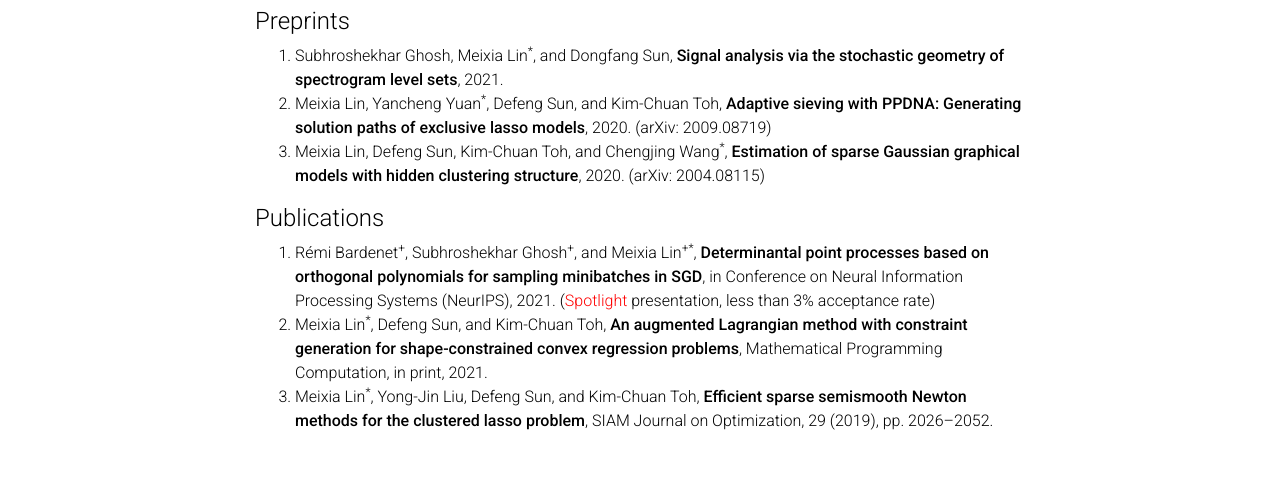
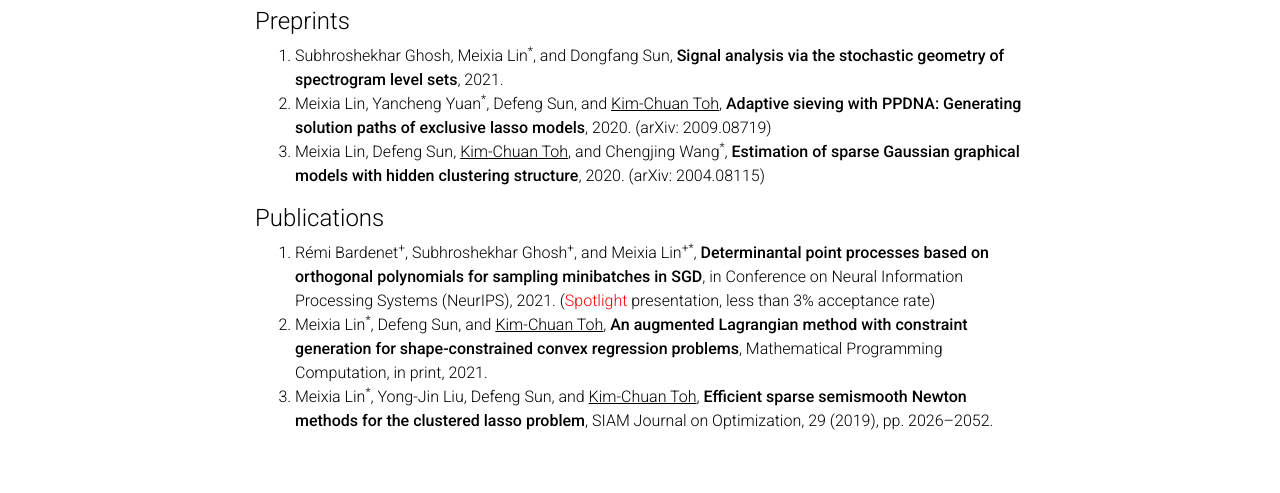
Before and after one commit to linmeixia/linmeixia.github.io, a Jekyll site: the page built from _pages/publications.md, in a window 1280 px wide. Shown: the part 217-710 px from the top of the page. Built offline with Jekyll 4.4.1, drawn with Linux system fonts in a browser that asks for light colours; nearby versions of some CDN libraries; comment, search, counter and statistics services are not loaded; a style sheet for code colours, icons or effects is not loaded.

Commit message:
Update publications.md

```diff
--- a/_pages/publications.md
+++ b/_pages/publications.md
@@ -12,13 +12,13 @@
 <h4>Preprints</h4>
 
 1. Subhroshekhar Ghosh, Meixia Lin<sup>*</sup>, and Dongfang Sun, <strong>Signal analysis via the stochastic geometry of spectrogram level sets</strong>, 2021.
-2. Meixia Lin, Yancheng Yuan<sup>*</sup>, Defeng Sun, and Kim-Chuan Toh, <strong>Adaptive sieving with PPDNA: Generating solution paths of exclusive lasso models</strong>, 2020. (arXiv: 2009.08719)
-3. Meixia Lin, Defeng Sun, Kim-Chuan Toh, and Chengjing Wang<sup>*</sup>, <strong>Estimation of sparse Gaussian graphical models with hidden clustering structure</strong>, 2020. (arXiv: 2004.08115)
+2. Meixia Lin, Yancheng Yuan<sup>*</sup>, Defeng Sun, and <a href="https://blog.nus.edu.sg/mattohkc/" style="color: black; text-decoration: underline;"> Kim-Chuan Toh</a>, <strong>Adaptive sieving with PPDNA: Generating solution paths of exclusive lasso models</strong>, 2020. (arXiv: 2009.08719)
+3. Meixia Lin, Defeng Sun, <a href="https://blog.nus.edu.sg/mattohkc/" style="color: black; text-decoration: underline;"> Kim-Chuan Toh</a>, and Chengjing Wang<sup>*</sup>, <strong>Estimation of sparse Gaussian graphical models with hidden clustering structure</strong>, 2020. (arXiv: 2004.08115)
 
 
 
 <h4>Publications</h4>
 
 1. Rémi Bardenet<sup>+</sup>, Subhroshekhar Ghosh<sup>+</sup>, and Meixia Lin<sup>+*</sup>, <strong>Determinantal point processes based on orthogonal polynomials for sampling minibatches in SGD</strong>, in Conference on Neural Information Processing Systems (NeurIPS), 2021. (<span style="color:red">Spotlight</span> presentation, less than 3% acceptance rate)
-2. Meixia Lin<sup>*</sup>, Defeng Sun, and Kim-Chuan Toh, <strong>An augmented Lagrangian method with constraint generation for shape-constrained convex regression problems</strong>, Mathematical Programming Computation, in print, 2021.
-3. Meixia Lin<sup>*</sup>, Yong-Jin Liu, Defeng Sun, and Kim-Chuan Toh, <strong>Efficient sparse semismooth Newton methods for the clustered lasso problem</strong>, SIAM Journal on Optimization, 29 (2019), pp. 2026--2052.
+2. Meixia Lin<sup>*</sup>, Defeng Sun, and <a href="https://blog.nus.edu.sg/mattohkc/" style="color: black; text-decoration: underline;"> Kim-Chuan Toh</a>, <strong>An augmented Lagrangian method with constraint generation for shape-constrained convex regression problems</strong>, Mathematical Programming Computation, in print, 2021.
+3. Meixia Lin<sup>*</sup>, Yong-Jin Liu, Defeng Sun, and <a href="https://blog.nus.edu.sg/mattohkc/" style="color: black; text-decoration: underline;"> Kim-Chuan Toh</a>, <strong>Efficient sparse semismooth Newton methods for the clustered lasso problem</strong>, SIAM Journal on Optimization, 29 (2019), pp. 2026--2052.
```
